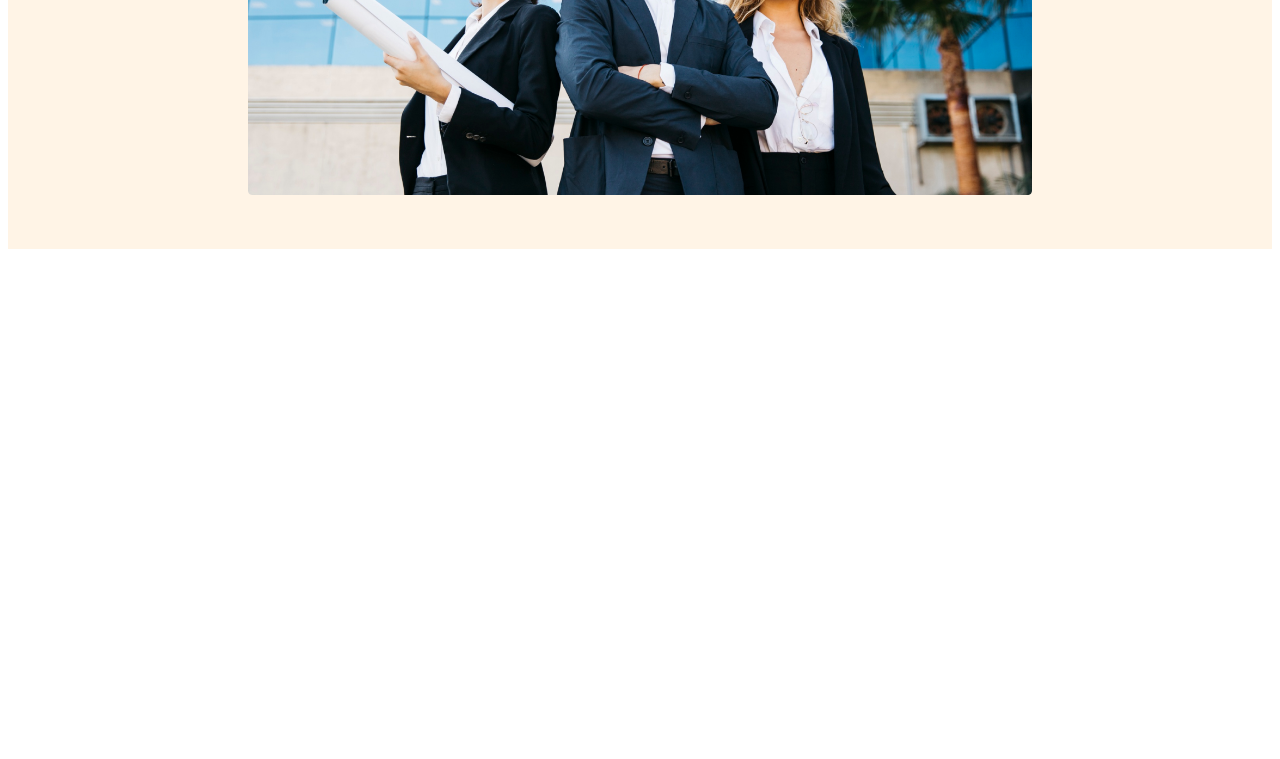
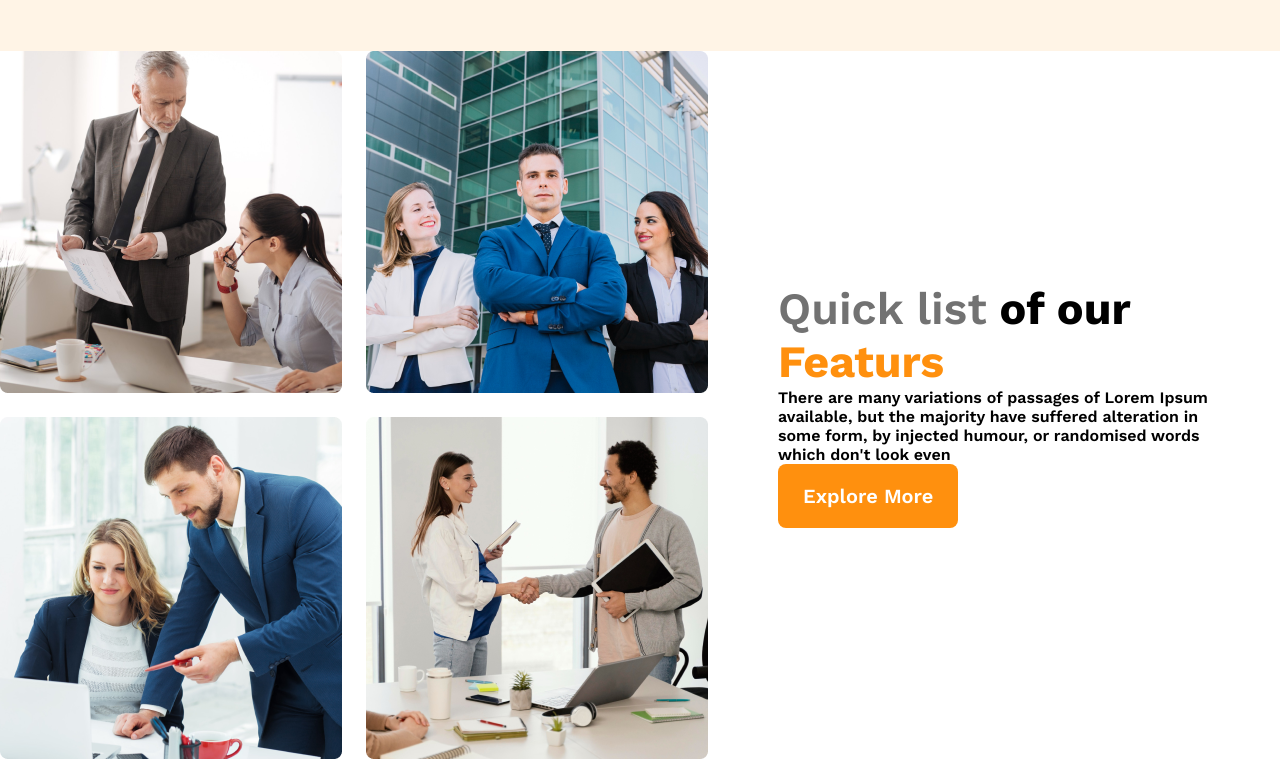
Before and after one commit to mehediislamm/G3-Architects-projects, a plain HTML site: page g3-architects-projec/index.html in a window 1280 px wide. Shown: the part 773-1532 px from the top of the page. Before the commit the page ends 1030 px from the top, so only its background shows below. Drawn offline with nearby package versions, Linux system fonts and the light colour scheme.

Commit message:
feture contant add

```diff
--- a/g3-architects-projec/index.html
+++ b/g3-architects-projec/index.html
@@ -10,6 +10,7 @@
 
 </head>
 <body>
+    <!-- herder start -->
     <header>
         <nav>
             <h3 class="nav-title">G3 Architects</h3>
@@ -31,8 +32,25 @@
                 <img src="./images/banner.png" alt="">
             </div>
     </header>
+    <!-- header end -->
     <main>
-
+        <!-- feture section start -->
+        <section class="teams-container">
+            <div class="teams-img-container">
+                <img src="./images/team1.png" alt="">
+                <img src="./images/team2.png" alt="">
+                <img src="./images/team3.png" alt="">
+                <img src="./images/team4.png" alt="">
+            </div>
+            <div class="teams-contant">
+                <h3 class="teams-title"><span class="Quick-list">Quick list</span> <span>of our</span> <span class="text-features">Featurs</span></h3>
+                <p class="teams-description">
+                    There are many variations of passages of Lorem Ipsum available, but the majority have suffered alteration in some form, by injected humour,
+                     or randomised words which don't look even
+                </p>
+                <button class="btn-praimary">Explore More</button>
+            </div>
+        </section>
     </main>
     <footer>
 
--- a/g3-architects-projec/style.css
+++ b/g3-architects-projec/style.css
@@ -2,6 +2,10 @@
   @import url('https://fonts.googleapis.com/css2?family=Work+Sans:ital,wght@0,600;0,700;0,800;1,300;1,800&display=swap');
 *{
     font-family: 'Work Sans', sans-serif;
+}
+*{
+    padding: 0;
+    margin: 0;
 }
 .btn-praimary{
     border-radius: 8px;
@@ -84,6 +88,41 @@ color: #131313;
     }
 
 }
+/* main style */
+main{
+    max-width: 1440px;
+    margin: 0 auto;
+}
+/* teams-style */
+.teams-container{
+    display: flex;
+    align-items: center;
+}
+
+
+.teams-img-container{
+    display: grid;
+    grid-template-columns: repeat(2, 1fr);
+    gap: 1.5rem;
+
+}
+.teams-contant{
+    padding-left: 70px;
+    padding-right: 70px;
+}
+.teams-title{
+    font-size: 2.8rem;
+}
+.teams-title .Quick-list{
+    color: #727272;
+    font-weight: 500;
+}
+.teams-title .text-features{
+    color: #FF900E;
+    font-weight: 700;
+}
+
+
 
 /* mediam device or tablete */
 @media screen and (min-width:992px) and (max-width:576px) {
```
